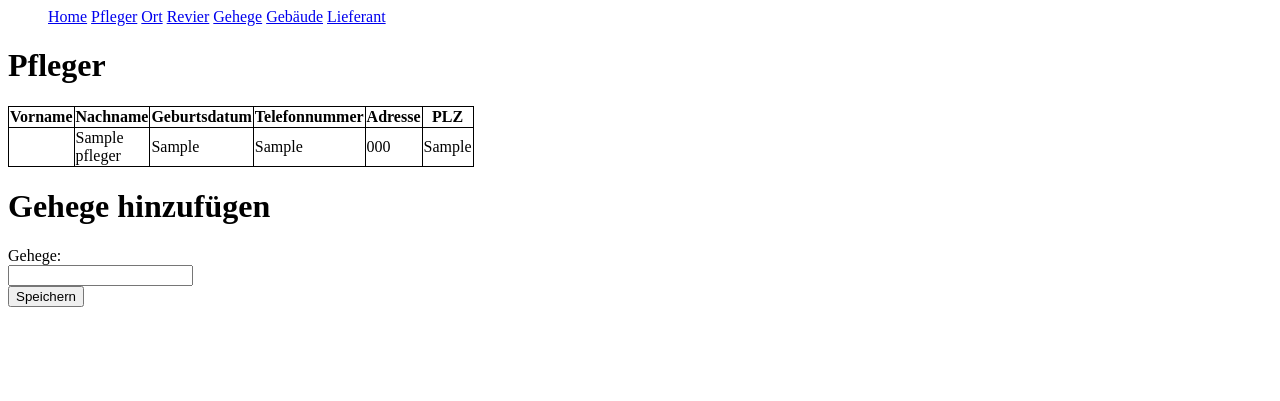
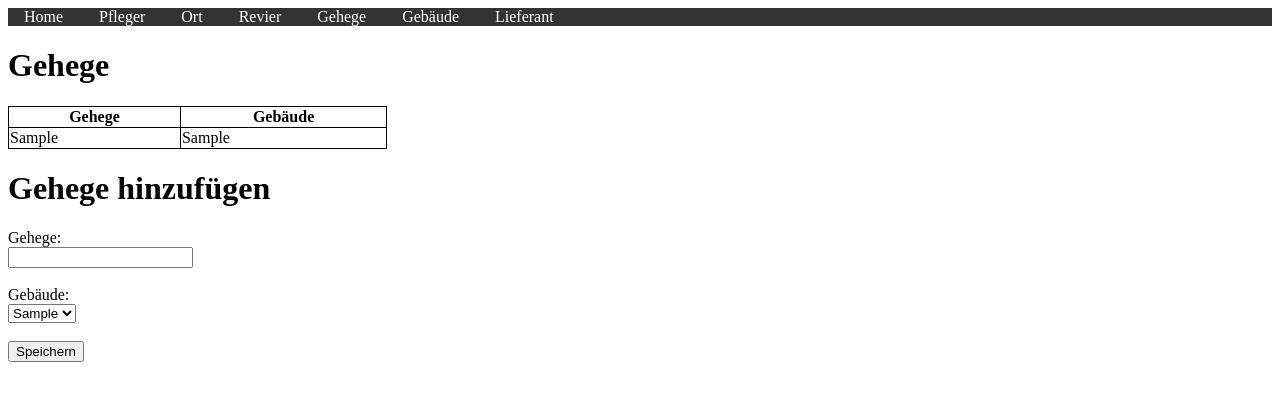
Before and after one commit to RichardIstSauer/Zoo, a PHP site: page /gehege.php in a window 1280 px wide. Shown: the top 401 px of the page. Run offline with PHP 8.4, Linux system fonts and the light colour scheme; tables that the repository leaves empty or names only in its code hold one stand-in row (values such as "Sample post"); data that the repository does not hold is empty.

Commit message:
Fast Fertig

```diff
--- a/gebaeude.php
+++ b/gebaeude.php
@@ -21,7 +21,7 @@ while ($row = mysqli_fetch_array($result)) {
 }
 
 
-echo"<table style='width: 30%'><tr><th>Gebäude</th></tr>";
+echo"<table style='width: 20%'><tr><th>Gebäude</th></tr>";
 
 for ($i = 0; $i < $count; $i++)
 {
--- a/gehege.php
+++ b/gehege.php
@@ -9,46 +9,57 @@ echo"<style>
   border: 1px solid black;
   border-collapse: collapse;
   }
-</style>";
+  </style>";
 
-echo "<h1>Pfleger</h1>";
-$query = "SELECT `gehege`,`nachname`,`geburtsdatum`,`adresse`,`telefonnummer`,`plz` FROM `pfleger`";
+echo "<h1>Gehege</h1>";
+$query = "SELECT gehege.gehege, gebaeude.gebaeude FROM gehege, gebaeude WHERE gebaeude.geb_id = gehege.geb_id";
 $result = mysqli_query($conn, $query);
 $count = mysqli_num_rows($result);
 
-while ($row = mysqli_fetch_array($result)) {
-  $vornamePfleger[] = $row['vorname'];
-  $nachnamePfleger[] = $row['nachname'];
-  $gebdatPfleger[] = $row['geburtsdatum'];
-  $adressePfleger[] = $row['adresse'];
-  $telefonnummerPflege[] = $row['telefonnummer'];
-  $plzPfleger [] = $row['plz'];
+
+while ($row = mysqli_fetch_array($result))
+{
+  $gehege[] = $row['gehege'];
+  $gebaeude[] = $row['gebaeude'];
 }
 
 
-echo"<table style='width: 30%'><tr><th>Vorname</th><th>Nachname</th><th>Geburtsdatum</th><th>Telefonnummer</th><th>Adresse</th><th>PLZ</th></tr>";
+echo"<table style='width: 30%'><tr><th>Gehege</th><th>Gebäude</th></tr>";
 
 for ($i = 0; $i < $count; $i++)
 {
   echo"<tr>";
-  echo "<td>$vornamePfleger[$i]</td>";
-  echo "<td>$nachnamePfleger[$i]</td>";
-  echo "<td>$gebdatPfleger[$i]</td>";
-  echo "<td>$adressePfleger[$i]</td>";
-  echo "<td>$telefonnummerPflege[$i]</td>";
-  echo "<td>$plzPfleger[$i]</td>";
+  echo "<td>$gehege[$i]</td>";
+  echo "<td>$gebaeude[$i]</td>";
   echo"</tr>";
 }
 echo"</table>";
 
+$query = "SELECT gebaeude FROM gebaeude";
+$result = mysqli_query($conn, $query);
+$count = mysqli_num_rows($result);
+
+while ($row = mysqli_fetch_array($result))
+{
+  $gebaeudeAuswahl[] = $row['gebaeude'];
+}
+
 ?>
 
 <html>
-
 <h1>Gehege hinzufügen</h1>
 <form method="post">
 <label>Gehege: </label><br>
-<input type="text" name="gehegeName" ></input><br>
+<input type="text" name="gehegeName" ></input><br><br>
+<label>Gebäude: </label><br>
+<select name="gebaeudeSelect">
+<?php
+for ($i = 0; $i < $count; $i ++)
+{
+  echo "<option>".$gebaeudeAuswahl[$i]."</option>";
+}
+?>
+</select><br><br>
 <button type="submit" name="speichern_gehege" >Speichern</button>
 </form>
 
@@ -57,7 +68,17 @@ echo"</table>";
 <?php
 if (isset($_POST["speichern_gehege"]))
 {
-  $sql = "INSERT INTO gehege (gehege, adresse, plz, ansprechpartner) VALUES ('".$_POST["lieferantname"]."', '".$_POST["adresse_lieferant"]."', '".$_POST["plz_lieferant"]."', '".$_POST["ansprechpartner"]."')";
+  $value = $_POST["gebaeudeSelect"];
+  $sql = "SELECT gebaeude.geb_id FROM gebaeude WHERE gebaeude='$value'";
+  $result = mysqli_query($conn, $query);
+  $count = mysqli_num_rows($result);
+
+  while ($row = mysqli_fetch_array($result))
+  {
+  $gebaeudeAuswahlID = $row['geb_id'];
+  }
+
+  $sql = "INSERT INTO gehege (gehege, gehege.geb_id) VALUES ('$_POST[gehegeName]', '$gebaeudeAuswahlID')";
   if ($conn->query($sql) == FALSE)
   {
   echo "Fehler beim Einfügen: " . $conn->error;
--- a/navbar.php
+++ b/navbar.php
@@ -1,17 +1,46 @@
 <html>
-<head></head>
+<head>
+<style>
+
+ul
+{
+  list-style-type: none;
+  margin: 0;
+  padding: 0;
+  overflow: hidden;
+  background-color: #333;
+}
+
+li
+{
+    display: inline;
+}
+
+li a
+{
+  /* display: block; */
+  color: white;
+  text-align: center;
+  padding: 14px 16px;
+  text-decoration: none;
+}
+
+
+</style>
+
+
+</head>
 
 <body>
 
 <ul>
-<a href="index.php">Home</a>
-<a href="pfleger.php">Pfleger</a>
-<a href="ort.php">Ort</a>
-<a href="revier.php">Revier</a>
-<a href="gehege.php">Gehege</a>
-<a href="gebaeude.php">Gebäude</a>
-<a href="lieferant.php">Lieferant</a>
-
+<li><a href="index.php">Home</a></li>
+<li><a href="pfleger.php">Pfleger</a></li>
+<li><a href="ort.php">Ort</a></li>
+<li><a href="revier.php">Revier</a></li>
+<li><a href="gehege.php">Gehege</a></li>
+<li><a href="gebaeude.php">Gebäude</a></li>
+<li><a href="lieferant.php">Lieferant</a></li>
 </ul>
 
 
--- a/ort.php
+++ b/ort.php
@@ -22,7 +22,7 @@ while ($row = mysqli_fetch_array($result)) {
 }
 
 
-echo"<table style='width: 30%'><tr><th>Ort</th><th>PLZ</th></tr>";
+echo"<table style='width: 20%'><tr><th>Ort</th><th>PLZ</th></tr>";
 
 for ($i = 0; $i < $count; $i++)
 {
--- a/pfleger.php
+++ b/pfleger.php
@@ -26,7 +26,7 @@ while ($row = mysqli_fetch_array($result)) {
 }
 
 
-echo"<table style='width: 30%'><tr><th>Vorname</th><th>Nachname</th><th>Geburtsdatum</th><th>Telefonnummer</th><th>Adresse</th><th>PLZ</th></tr>";
+echo"<table style='width: 50%'><tr><th>Vorname</th><th>Nachname</th><th>Geburtsdatum</th><th>Telefonnummer</th><th>Adresse</th><th>PLZ</th></tr>";
 
 for ($i = 0; $i < $count; $i++)
 {
@@ -34,8 +34,8 @@ for ($i = 0; $i < $count; $i++)
   echo "<td>$vornamePfleger[$i]</td>";
   echo "<td>$nachnamePfleger[$i]</td>";
   echo "<td>$gebdatPfleger[$i]</td>";
+  echo "<td>$telefonnummerPflege[$i]</td>";
   echo "<td>$adressePfleger[$i]</td>";
-  echo "<td>$telefonnummerPflege[$i]</td>";
   echo "<td>$plzPfleger[$i]</td>";
   echo"</tr>";
 }
```
Also changed, not shown: lieferant.php (+8 -6 lines).
